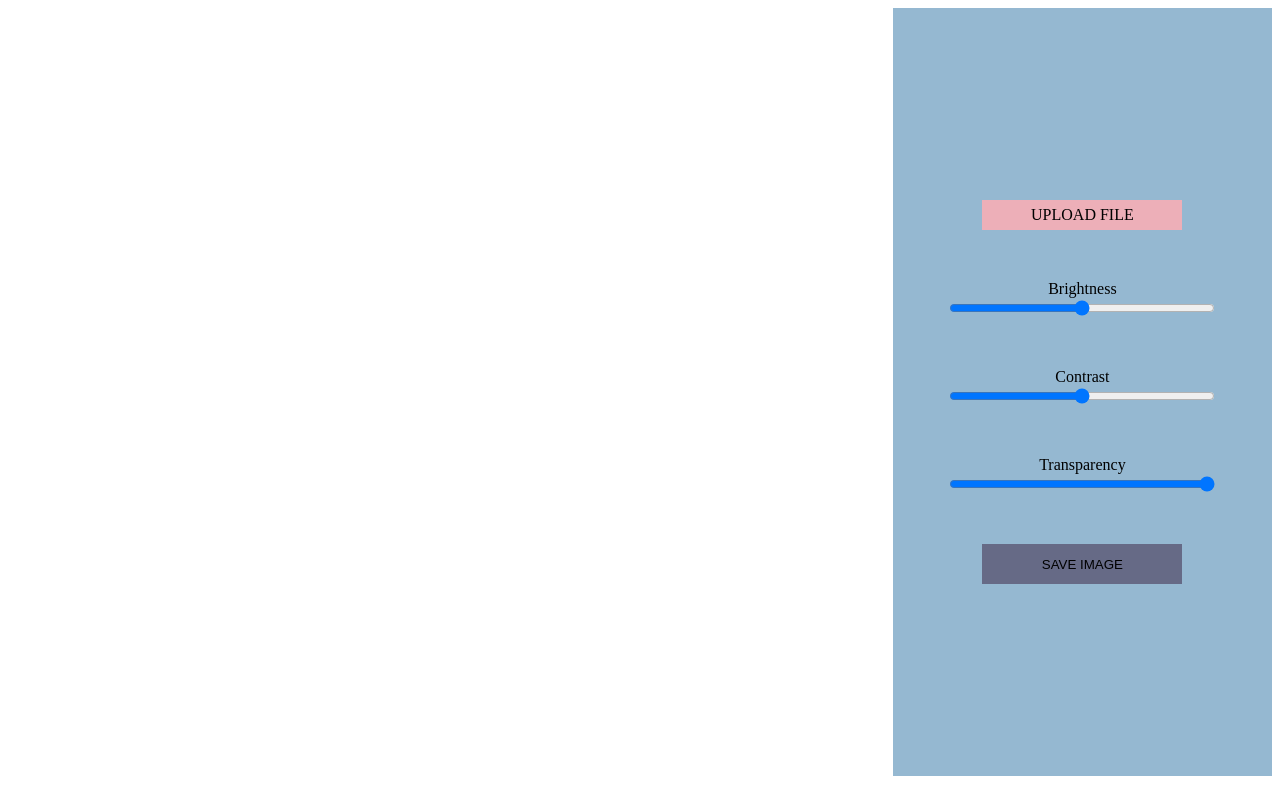
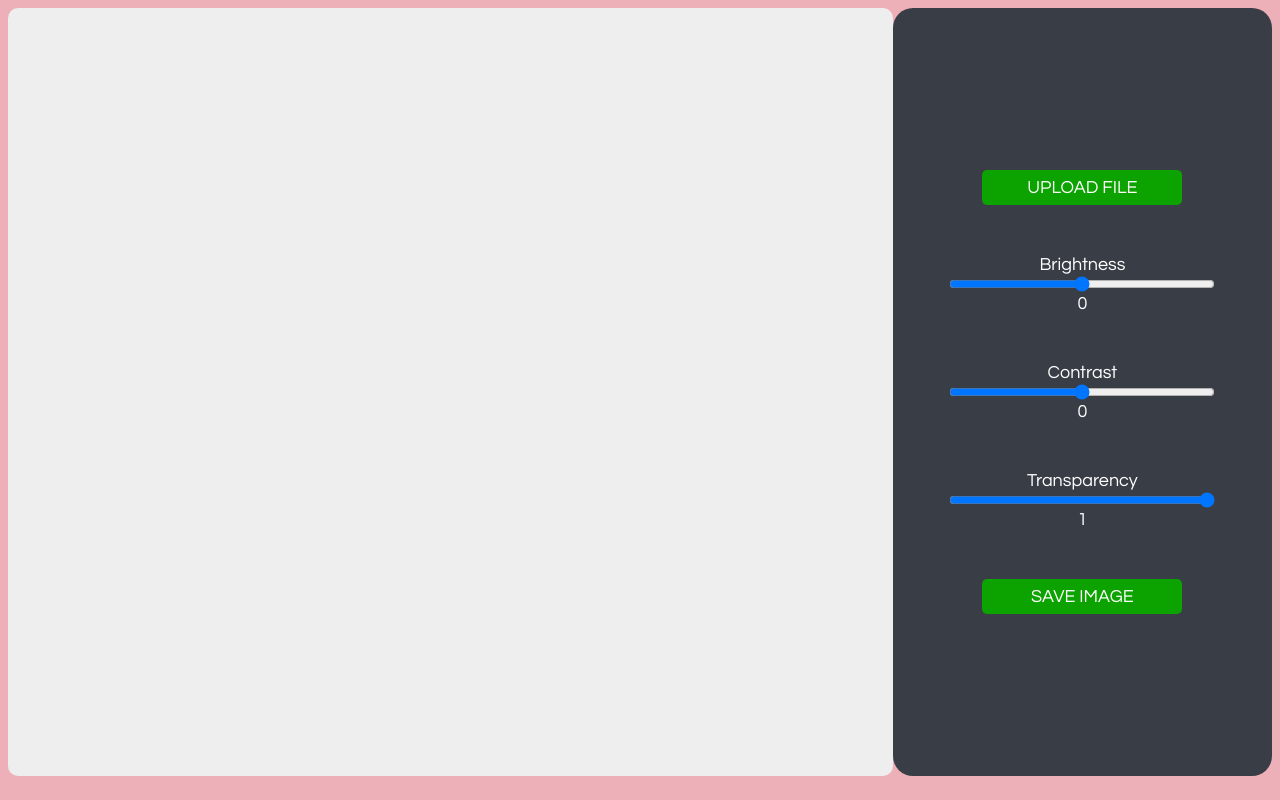
Before and after one commit to CleverCaptain/Hypergram, a plain HTML site: page Hypergram/task/src/index.html in a window 1280 px wide. Drawn offline with Linux system fonts and the light colour scheme.

Commit message:
Redesigned the web page and changed styling

```diff
--- a/Hypergram/task/src/index.html
+++ b/Hypergram/task/src/index.html
@@ -12,26 +12,30 @@
     </canvas>
     <div id="controls-container">
         <div class="input-container">
-            <label for="file-input" id="file-input-label">
+            <label class="io-button" for="file-input" id="file-input-label">
                 UPLOAD FILE
                 <input type="file" id="file-input" accept="image/*">
             </label>
         </div>
         <div class="input-container">
             <label for="brightness" class="text-label">Brightness</label>
-            <input type="range" id="brightness" class="slider" min="-255" max="255" step="1">
+            <input type="range" id="brightness" class="slider" min="-255" max="255" step="1" oninput="this.nextElementSibling.value=this.value;">
+            <output id="brightness-value">0</output>
+<!--            <input type="range" id="brightness" class="slider" min="-255" max="255" step="1">-->
         </div>
 
         <div class="input-container">
             <label for="contrast" class="text-label">Contrast</label>
-            <input type="range" id="contrast" class="slider" min="-128" max="128" step="1">
+            <input type="range" id="contrast" class="slider" min="-128" max="128" step="1" oninput="this.nextElementSibling.value=this.value;">
+            <output id="contrast-value">0</output>
         </div>
         <div class="input-container">
             <label for="transparent" class="text-label">Transparency</label>
-            <input type="range" id="transparent" class="slider" min="0" max="1" value="1" step="0.1">
+            <input type="range" id="transparent" class="slider" min="0" max="1" value="1" step="0.01" oninput="this.nextElementSibling.value=this.value;">
+            <output id="transparent-value">1</output>
         </div>
         <div class="input-container" id="save-button-container">
-            <button id="save-button" onclick="downloadCanvas()">SAVE IMAGE</button>
+            <button class="io-button" id="save-button" onclick="downloadCanvas()">SAVE IMAGE</button>
         </div>
     </div>
 </div>
--- a/Hypergram/task/src/styles.css
+++ b/Hypergram/task/src/styles.css
@@ -1,3 +1,7 @@
+body {
+    background-color: #EDAFB8;
+}
+
 #main-container {
     display: flex;
 }
@@ -9,8 +13,8 @@
     align-items: center;
     justify-content: center;
     gap: 50px;
-    background: #95B8D1;
-    /*border: red solid 2px;*/
+    background: #393e46;
+    border-radius: 20px;
 }
 
 .slider {
@@ -20,7 +24,8 @@
 .input-container {
     display: flex;
     flex-direction: column;
-    /*border: black solid 1px;*/
+    font: 18px "Century Gothic", serif;
+    color: white;
     align-items: center;
 }
 
@@ -30,31 +35,35 @@ input[type="file"] {
 
 #file-input-label {
     display: flex;
-    background: #EDAFB8;
-    width: 200px;
-    height: 30px;
+    /*height: 30px;*/
     align-items: center;
     justify-content: center;
     /*border: black solid 2px;*/
 }
 
 #save-button {
-    background-color: #666A86;
     /*border: blue solid 2px;*/
     border: none;
-    width: 200px;
-    height: 40px;
+    /*height: 40px;*/
 }
 
-/*::-webkit-file-upload-button {*/
-/*    visibility: hidden;*/
-    /*background: black;*/
-    /*color: red;*/
-    /*padding: 1em;*/
-/*}*/
+.io-button {
+    width: 200px;
+    background-color: #0ca200;
+    border-radius: 5px;
+    font: 18px "Century Gothic", serif;
+    color: white;
+    height: 35px;
+}
+
+.io-button:hover {
+    background-color: #0f72cb;
+    cursor: pointer;
+}
 
 #canvas {
     width: 70%;
     height: 96vh;
-    /*border: black solid 2px;*/
+    background-color: #eeeeee;
+    border-radius: 10px
 }
```
Also changed, not shown: Hypergram/task/src/script.js (+1 -55 lines).
